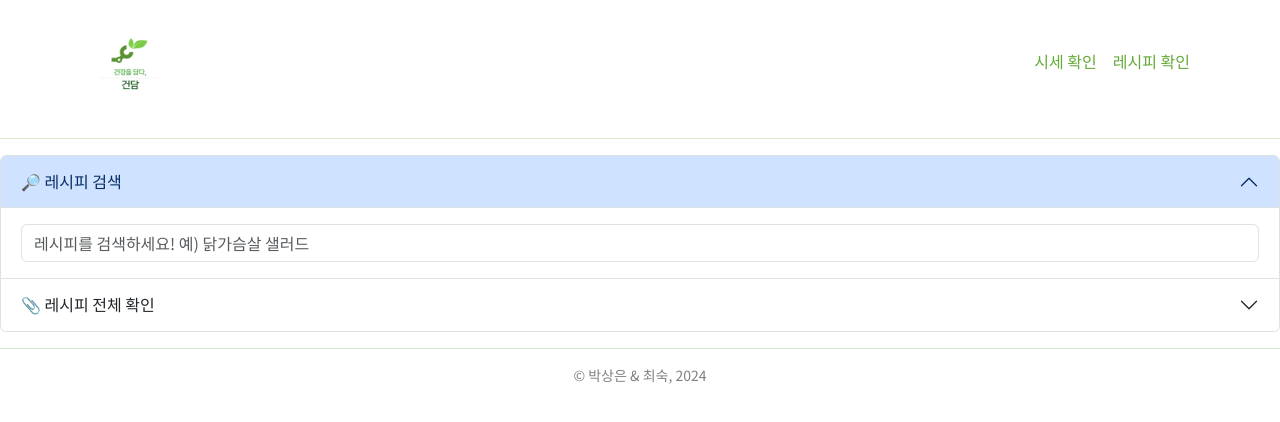
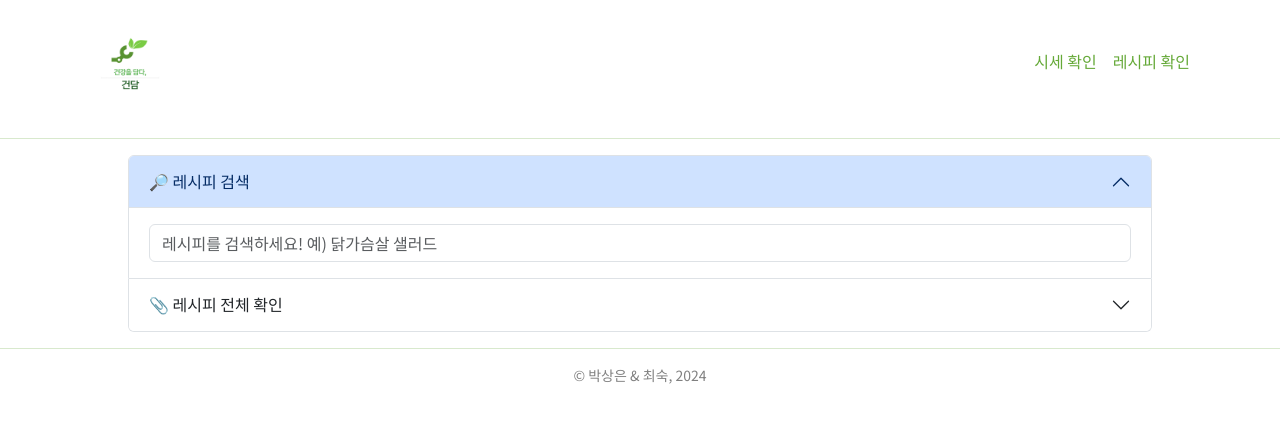
Before and after one commit to More-Easy-Healthy-Pleasure/Frontend, a React (Create React App) app in the folder frontend/: page /Recipe in a window 1280 px wide. Shown: the top 422 px of the page. Built offline with nearby package versions, Linux system fonts and the light colour scheme.

Commit message:
UPDATE : recipe_contents - 가운데 정렬

```diff
--- a/frontend/src/view/Recipe/Recipe.css
+++ b/frontend/src/view/Recipe/Recipe.css
@@ -0,0 +1,4 @@
+#recipe-contents {
+    width: 80%;
+    margin: 0 auto;
+}
--- a/frontend/src/view/Recipe/Recipe.jsx
+++ b/frontend/src/view/Recipe/Recipe.jsx
@@ -10,7 +10,10 @@ function Recipe() {
     return (
         <>
             <Navibar></Navibar>
-            <RecipeContainer></RecipeContainer>
+            <div id="recipe-contents">
+                <RecipeContainer></RecipeContainer>
+            </div>
+
             <Footer></Footer>
         </>
 
```
